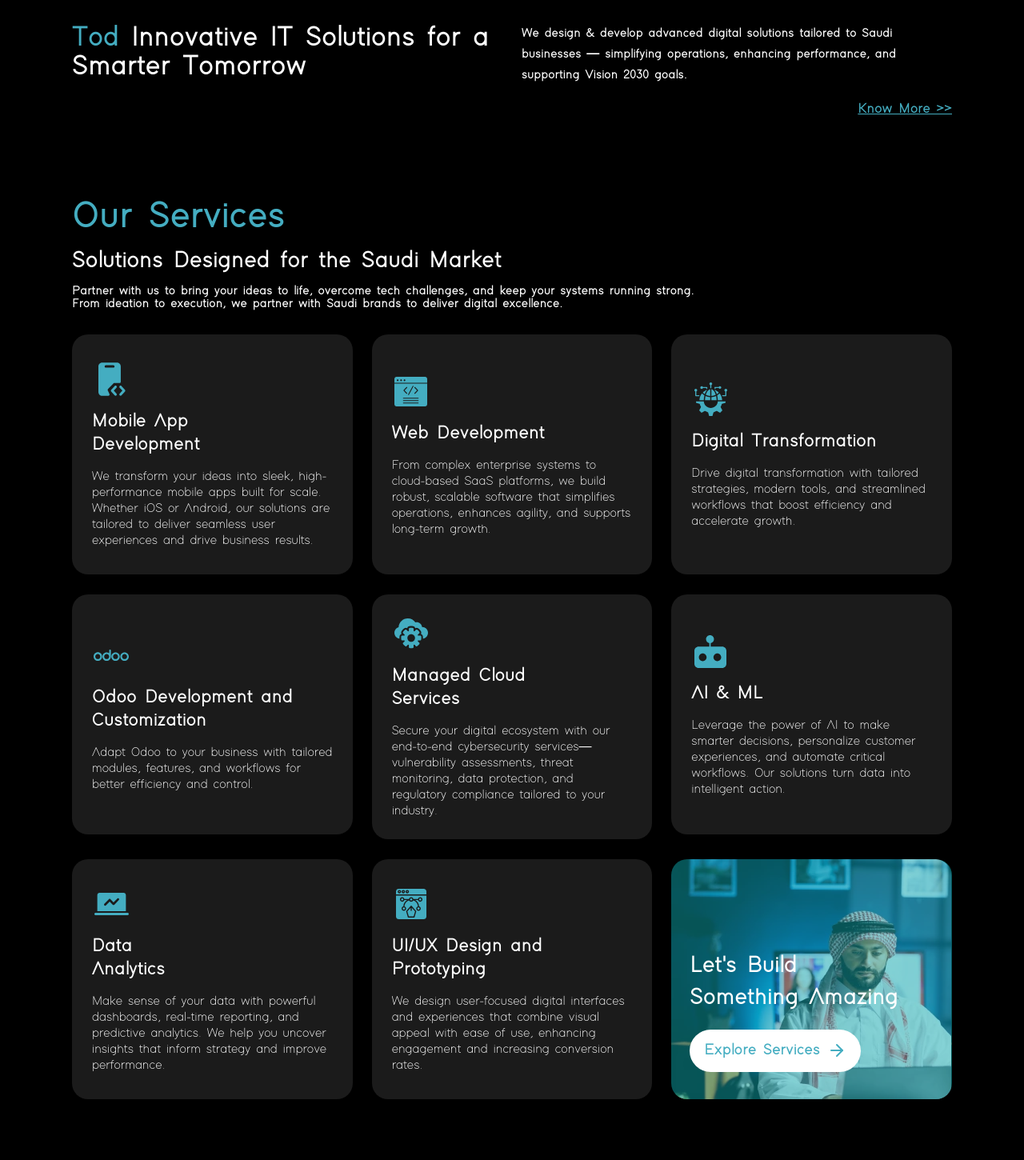
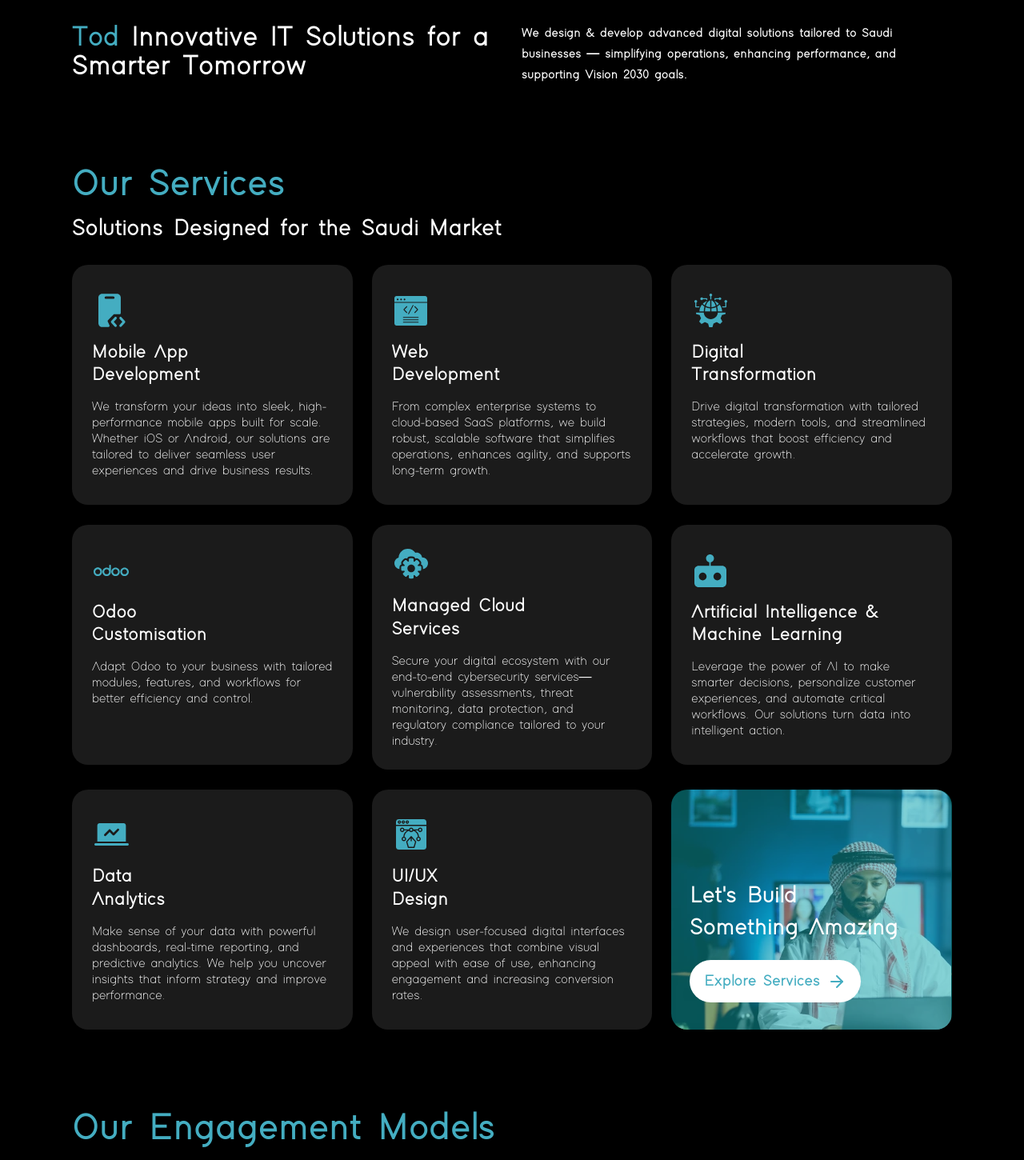
Before and after one commit to Ismail-n/Tcenda-website, a Next.js app: page / in a window 1280 px wide. Shown: the part 880-2330 px from the top of the page at 80% size. Built offline with nearby package versions, Linux system fonts and the light colour scheme.

Commit message:
content changes

```diff
--- a/src/components/home/Industries.jsx
+++ b/src/components/home/Industries.jsx
@@ -27,13 +27,13 @@ const Industries = () => {
       <Container>
         <Title title={t("Industries")} />
         <SubTitle subTitle={t("Industry Solutions Built for local Market")} />
-        <div className="sub_title_2_div">
+        {/* <div className="sub_title_2_div">
           <p className="sub_title_2">
             {t(
               "We understand the unique digital needs of the Saudi market — from food delivery apps to secure healthcare systems to Real Estate Solutions or the ever growing local market."
             )}
           </p>
-        </div>
+        </div> */}
         {/* Desktop Grid View */}
         <Row className="industries_row d-none d-md-flex">
           {industries.map((item) => (
--- a/src/components/home/InnovationSection.jsx
+++ b/src/components/home/InnovationSection.jsx
@@ -22,7 +22,7 @@ const InnovationSection = () => {
                 "We design & develop advanced digital solutions tailored to Saudi businesses — simplifying operations, enhancing performance, and supporting Vision 2030 goals."
               )}
             </h3>
-            <button type="button" onClick={()=>router.push('/about-us')}>{t("Know More >>")}</button>
+            {/* <button type="button" onClick={()=>router.push('/about-us')}>{t("Know More >>")}</button> */}
           </Col>
         </Row>
       </Container>
--- a/src/components/home/OurServices.jsx
+++ b/src/components/home/OurServices.jsx
@@ -36,7 +36,7 @@ const OurServices = () => {
       <Container>
         <Title title={t("Our Services")} />
         <SubTitle subTitle={t("Solutions Designed for the Saudi Market")} />
-        <div className="sub_title_2_div">
+        {/* <div className="sub_title_2_div">
           <p className="sub_title_2">
             {t(
               "Partner with us to bring your ideas to life, overcome tech challenges, and keep your systems running strong."
@@ -47,7 +47,7 @@ const OurServices = () => {
               "From ideation to execution, we partner with Saudi brands to deliver digital excellence."
             )}
           </p>
-        </div>
+        </div> */}
         {/* DESKTOP */}
         <div className="d-none d-md-block">
           <Row className="services_row">
--- a/src/data/homeData.js
+++ b/src/data/homeData.js
@@ -129,18 +129,21 @@ const services = [
     title: "Web Development",
     description:
       "From complex enterprise systems to cloud-based SaaS platforms, we build robust, scalable software that simplifies operations, enhances agility, and supports long-term growth.",
+    maxTitleWidth: 115,
   },
   {
     icon: "digital",
     title: "Digital Transformation",
     description:
       "Drive digital transformation with tailored strategies, modern tools, and streamlined workflows that boost efficiency and accelerate growth.",
+    maxTitleWidth: 115,
   },
   {
     icon: "odoo",
-    title: "Odoo Development and Customization",
+    title: "Odoo Customisation",
     description:
       "Adapt Odoo to your business with tailored modules, features, and workflows for better efficiency and control.",
+    maxTitleWidth: 115,
   },
   {
     icon: "cloudService",
@@ -151,7 +154,7 @@ const services = [
   },
   {
     icon: "ai",
-    title: "AI & ML",
+    title: "Artificial Intelligence & Machine Learning",
     description:
       "Leverage the power of AI to make smarter decisions, personalize customer experiences, and automate critical workflows. Our solutions turn data into intelligent action.",
   },
@@ -164,10 +167,10 @@ const services = [
   },
   {
     icon: "ui",
-    title: "UI/UX Design and Prototyping",
+    title: "UI/UX Design",
     description:
       "We design user-focused digital interfaces and experiences that combine visual appeal with ease of use, enhancing engagement and increasing conversion rates.",
-    maxTitleWidth: 211,
+    maxTitleWidth: 115,
   },
 ];
 
--- a/src/styles/style.scss
+++ b/src/styles/style.scss
@@ -304,6 +304,7 @@ footer {
           font-size: 16px;
           line-height: 20px;
           font-weight: 500;
+          min-height: 100px;
         }
       }
       .explore_services {
```
